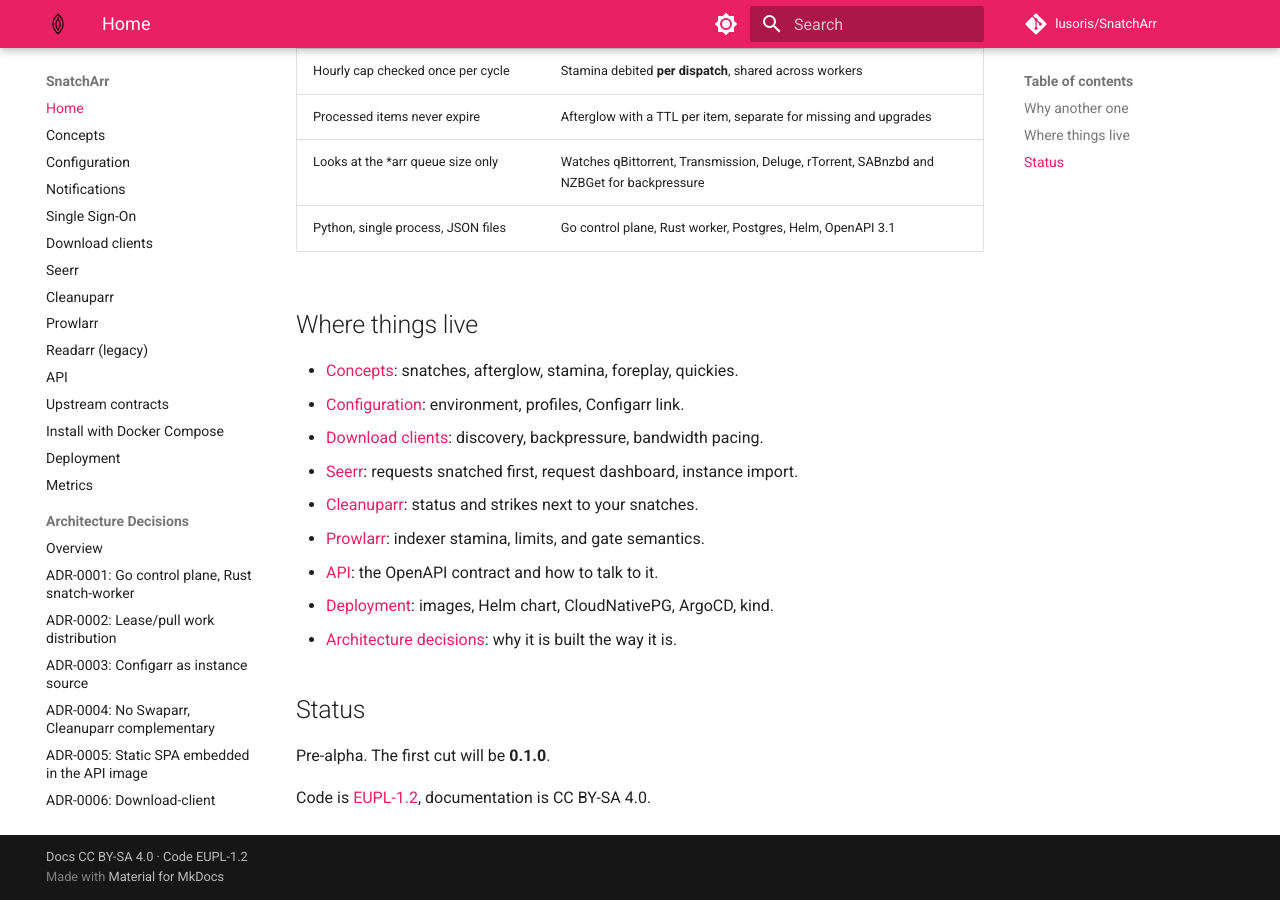
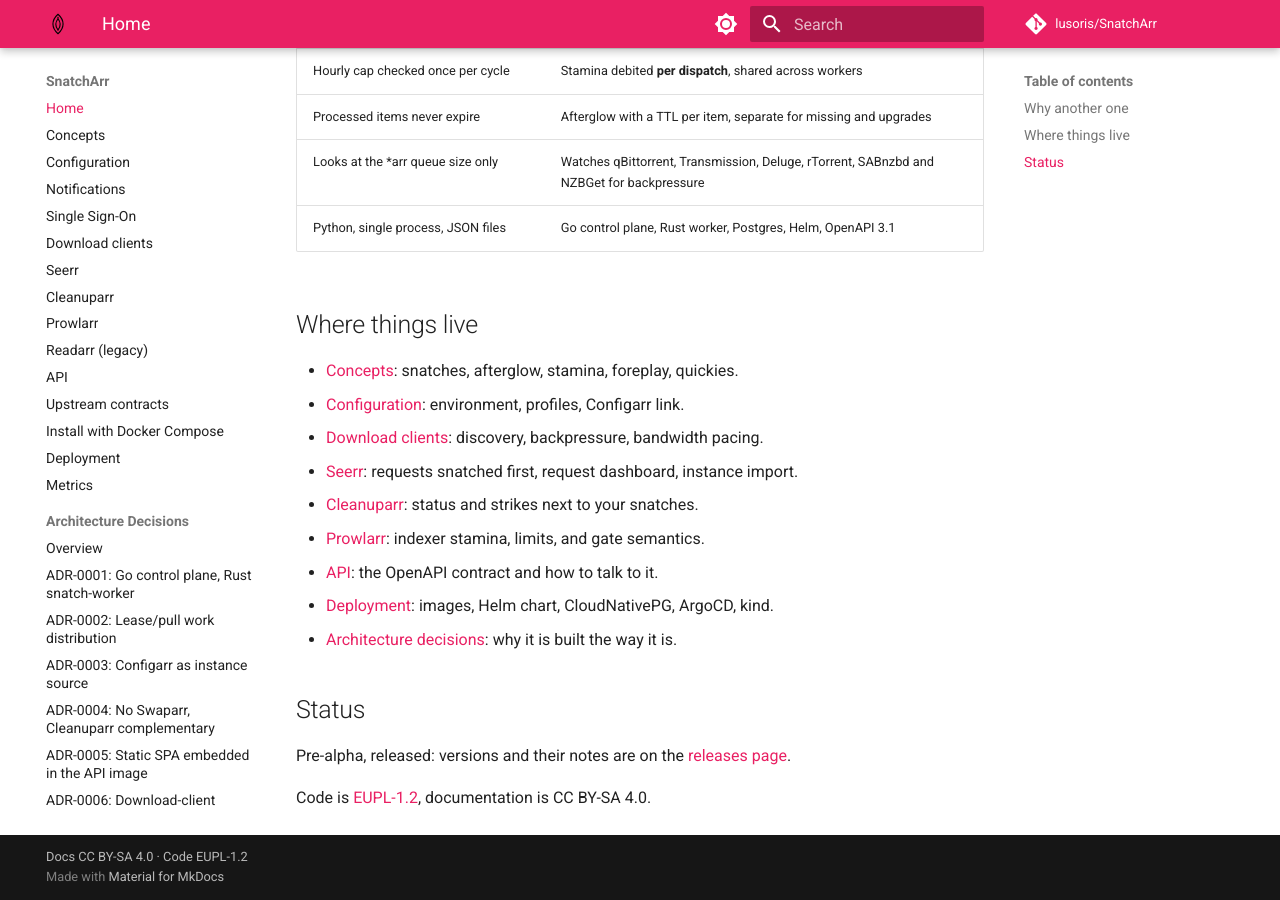
Before and after one commit to lusoris/SnatchArr, an MkDocs documentation site: the page built from docs/index.md, in a window 1280 px wide and 900 px high, scrolled down 545 px. Built offline with MkDocs 1.6.1 and Material for MkDocs 9.7.7, drawn with Linux system fonts in a browser that asks for light colours; comment, search, counter and statistics services are not loaded.

Commit message:
docs: describe the project as released, not heading for 0.1.0
README.md and docs/index.md still said the first cut would be 0.1.0,
while releases up to 0.2.1 exist. Both now point at the releases page
instead of naming a version, so the text cannot go stale again.

Signed-off-by: lusoris <lusoris@proton.me>

```diff
--- a/docs/index.md
+++ b/docs/index.md
@@ -43,7 +43,8 @@
 
 ## Status
 
-Pre-alpha. The first cut will be **0.1.0**.
+Pre-alpha, released: versions and their notes are on the
+[releases page](https://github.com/lusoris/SnatchArr/releases).
 
 Code is [EUPL-1.2](https://github.com/lusoris/SnatchArr/blob/main/LICENSES/EUPL-1.2.txt),
 documentation is CC BY-SA 4.0.
```
Also changed, not shown: README.md (+2 -1 lines).
